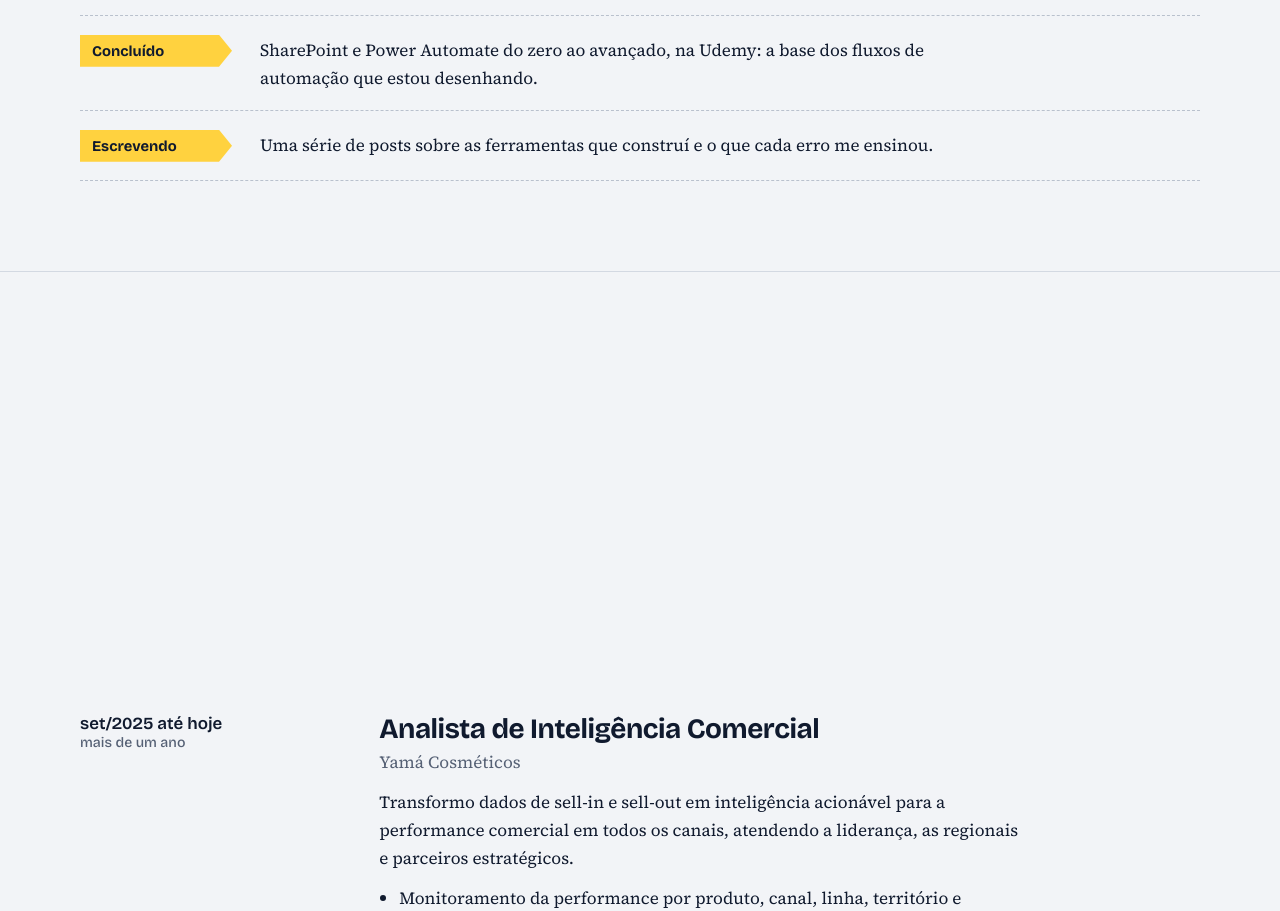
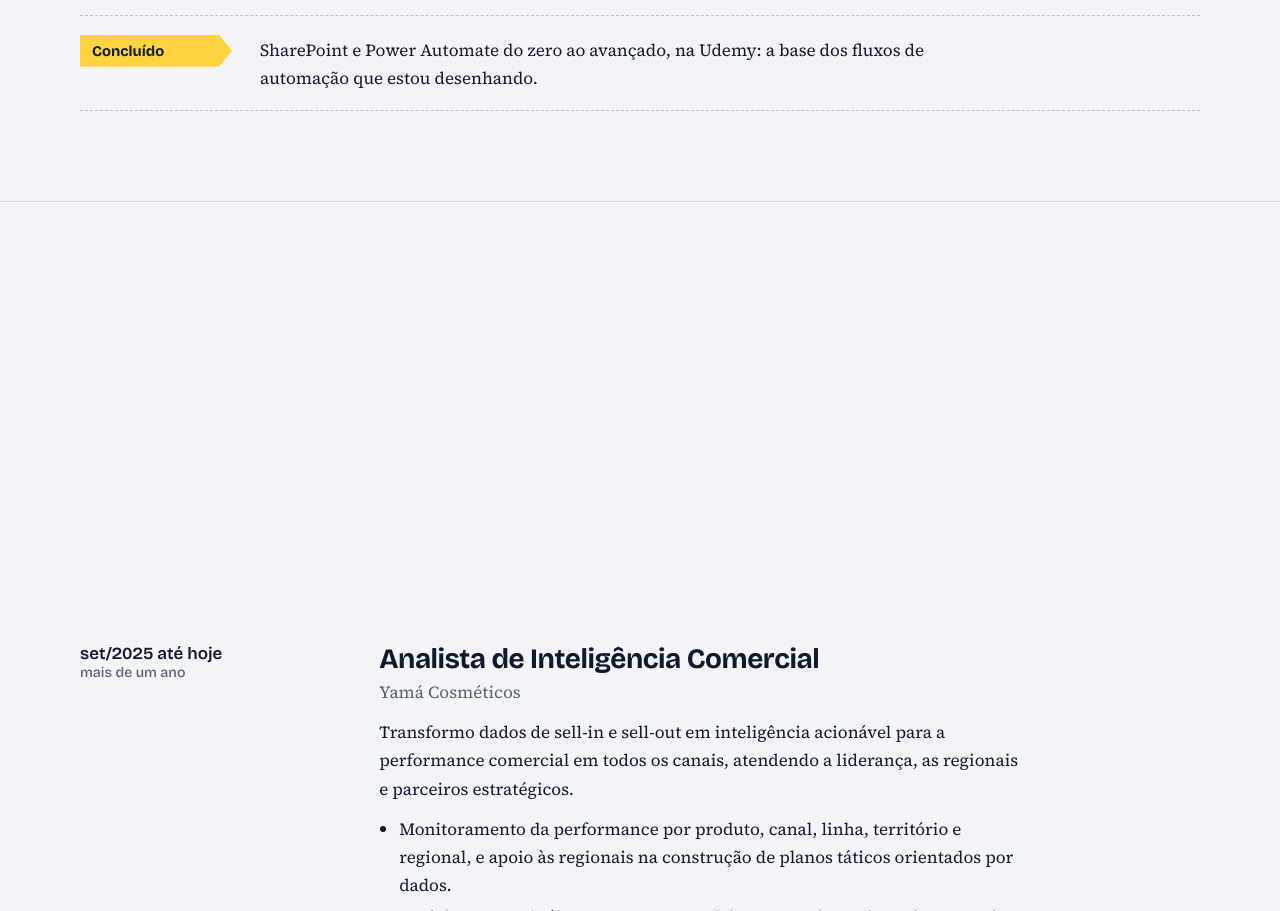
Before and after one commit to caiomancuso/portifolio, a plain HTML site: page index.html in a window 1280 px wide. Shown: the part 5725-6636 px from the top of the page. Drawn offline with nearby package versions, Linux system fonts and the light colour scheme.

Commit message:
Agora: remove linha Escrevendo
Co-Authored-By: Claude Opus 5.5 <noreply@anthropic.com>
Claude-Session: https://claude.ai/code/session_01UNBWS4GAKMj9BzHvHn9i8c

```diff
--- a/index.html
+++ b/index.html
@@ -602,7 +602,6 @@ html,body{overflow-x:clip}
       <li><span class="verb">Desenhando</span><p>Dois projetos de IA no Microsoft 365 para a diretoria comercial: reuniões do Teams que viram tarefas só depois de aprovação humana, e um acervo de conhecimento que a IA consulta citando a fonte.</p></li>
       <li><span class="verb">Estudando</span><p>Power BI e DAX avançado, na Udemy, e Python para Análise de Dados, na Data Science Academy.</p></li>
       <li><span class="verb">Concluído</span><p>SharePoint e Power Automate do zero ao avançado, na Udemy: a base dos fluxos de automação que estou desenhando.</p></li>
-      <li><span class="verb">Escrevendo</span><p>Uma série de posts sobre as ferramentas que construí e o que cada erro me ensinou.</p></li>
     </ul>
   </div>
 </section>
```
